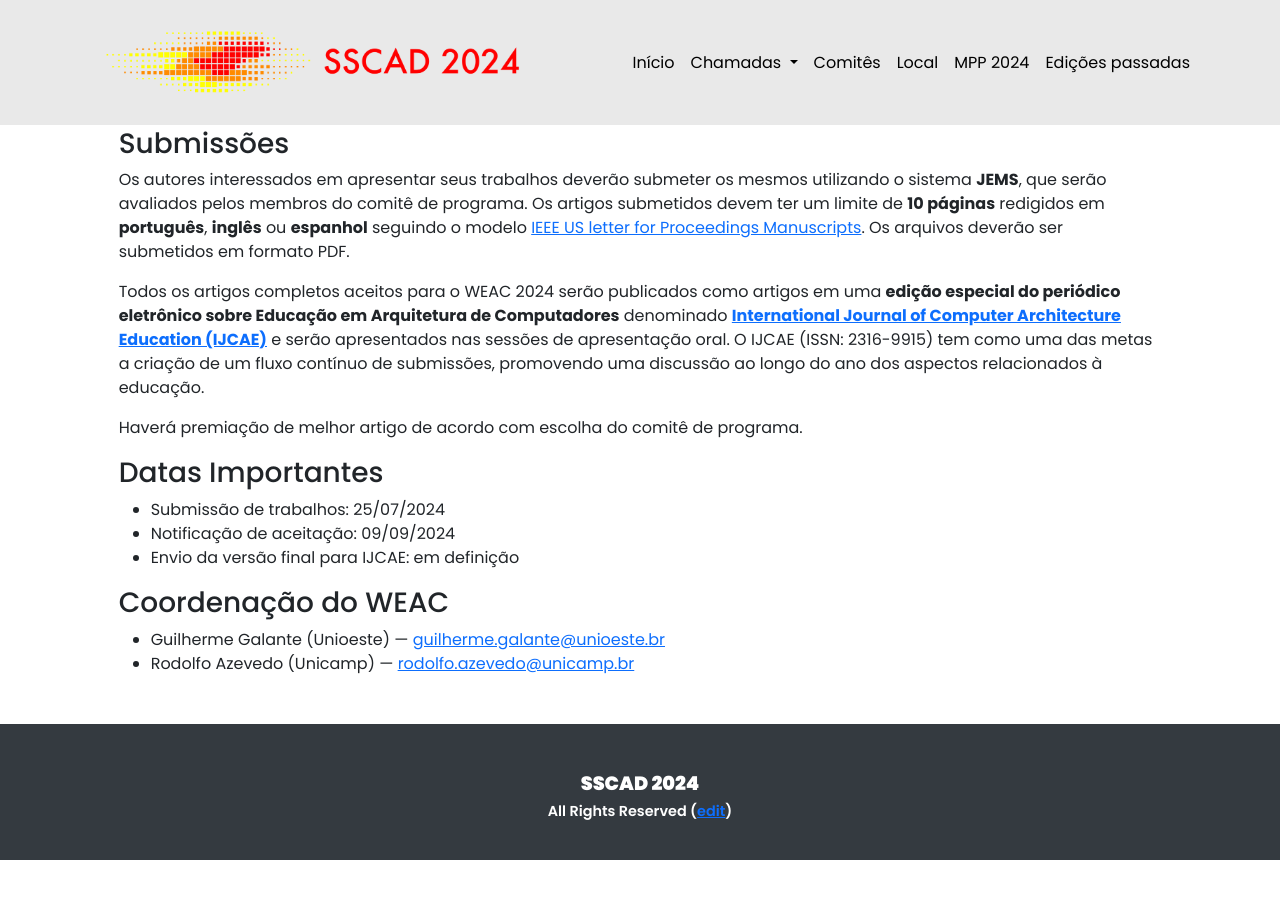
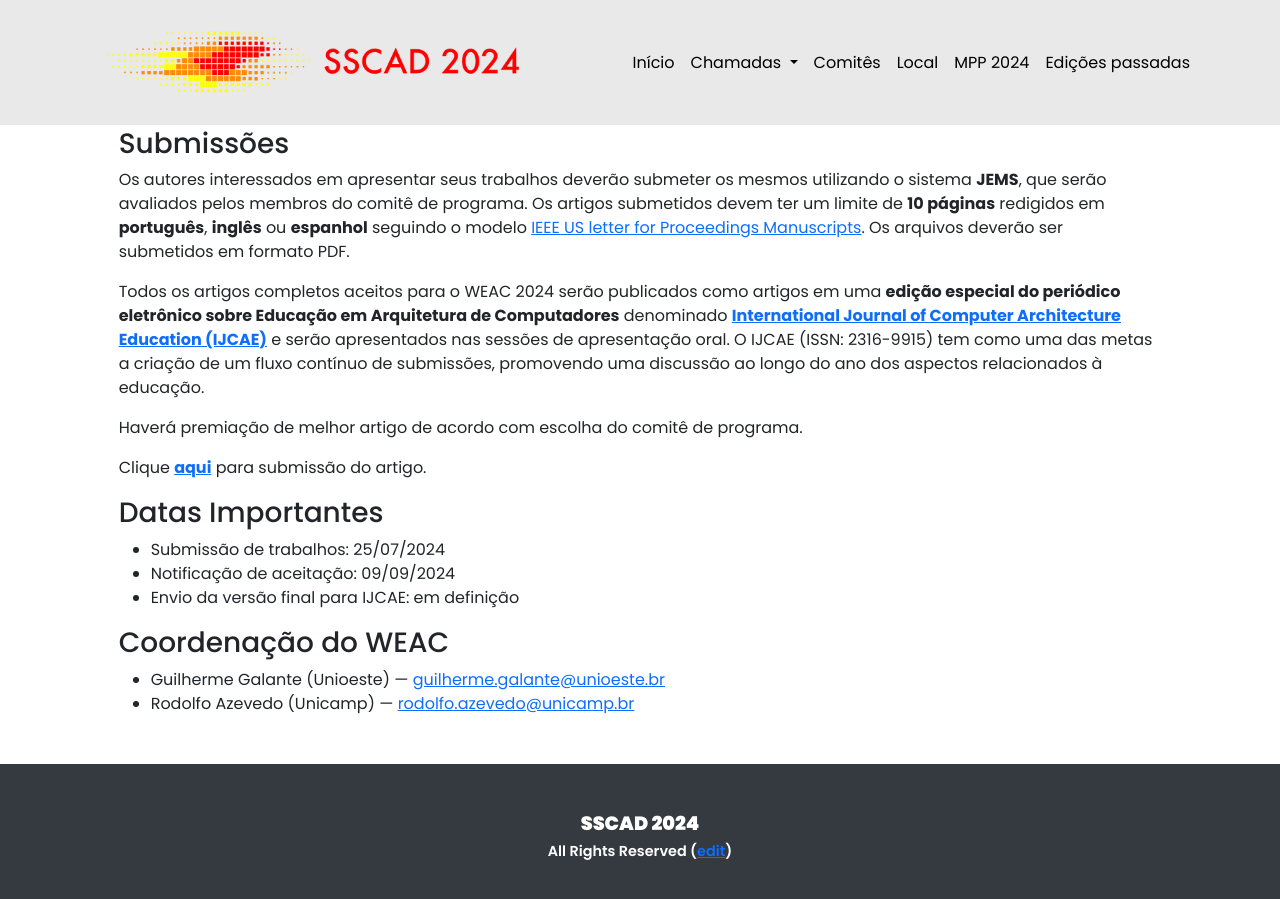
Before and after one commit to ce-acpad/sscad2024, a Jekyll site: the page built from cfp_weac.html, in a window 1280 px wide and 900 px high, scrolled down 1526 px. Built offline with Jekyll 4.4.1, drawn with Linux system fonts in a browser that asks for light colours; before the commit the page ends 2386 px from its top, so only the background shows below that; some of the changed lines change nothing that is shown.

Commit message:
Update cfp_weac.html

```diff
--- a/cfp_weac.html
+++ b/cfp_weac.html
@@ -47,8 +47,9 @@ permalink: /cfp_weac/
 
 <!--
 <p>Submissões Encerradas</p>
-<p>Clique <strong><a href="https://jems.sbc.org.br/home.cgi?c=4405" target="_blank">aqui</a></strong> para submissão do artigo.</p>
 -->
+<p>Clique <strong><a href="https://submissoes.sbc.org.br/home.cgi?c=4624" target="_blank">aqui</a></strong> para submissão do artigo.</p>
+
 
 <h3>Datas Importantes</h3>
 <ul>
```
